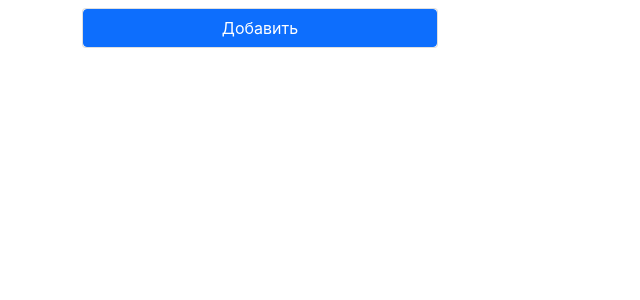
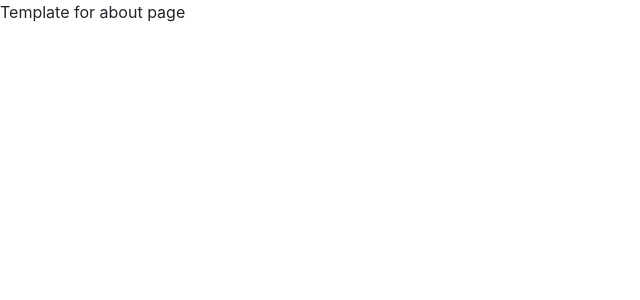
Before and after one commit to d2emon/redland-companion, a React (Create React App) app: page /about in a window 1280 px wide. Shown: the top 300 px of the page, without its empty margins (0-640 px from the left). Built offline with nearby package versions, Linux system fonts and the light colour scheme.

Commit message:
Add React Router

```diff
--- a/package.json
+++ b/package.json
@@ -10,6 +10,7 @@
     "react": "^18.2.0",
     "react-bootstrap": "^2.4.0",
     "react-dom": "^18.2.0",
+    "react-router-dom": "^6.3.0",
     "react-scripts": "5.0.1",
     "web-vitals": "^2.1.4"
   },
--- /dev/null
+++ b/src/About.js
@@ -0,0 +1,9 @@
+import React from 'react';
+
+function About() {
+    return <div>
+        Template for about page
+    </div>;
+};
+
+export default About;
--- a/src/App.js
+++ b/src/App.js
@@ -1,10 +1,15 @@
+import { Route, Routes } from 'react-router-dom';
+import About from './About';
 import CharGen from './chargen';
 // import './App.css';
 
 function App() {
   return (
     <div className="App">
-      <CharGen />
+      <Routes>
+        <Route path="/" element={<CharGen />} />
+        <Route path="about" element={<About />} />
+      </Routes>
     </div>
   );
 }
--- a/src/index.js
+++ b/src/index.js
@@ -4,11 +4,14 @@ import 'bootstrap/dist/css/bootstrap.min.css';
 import './index.css';
 import App from './App';
 import reportWebVitals from './reportWebVitals';
+import { BrowserRouter } from 'react-router-dom';
 
 const root = ReactDOM.createRoot(document.getElementById('root'));
 root.render(
   <React.StrictMode>
-    <App />
+    <BrowserRouter>
+      <App />
+    </BrowserRouter>
   </React.StrictMode>
 );
 
```
Also changed, not shown: 1 other file (tests, documents, lock files or other folders).
